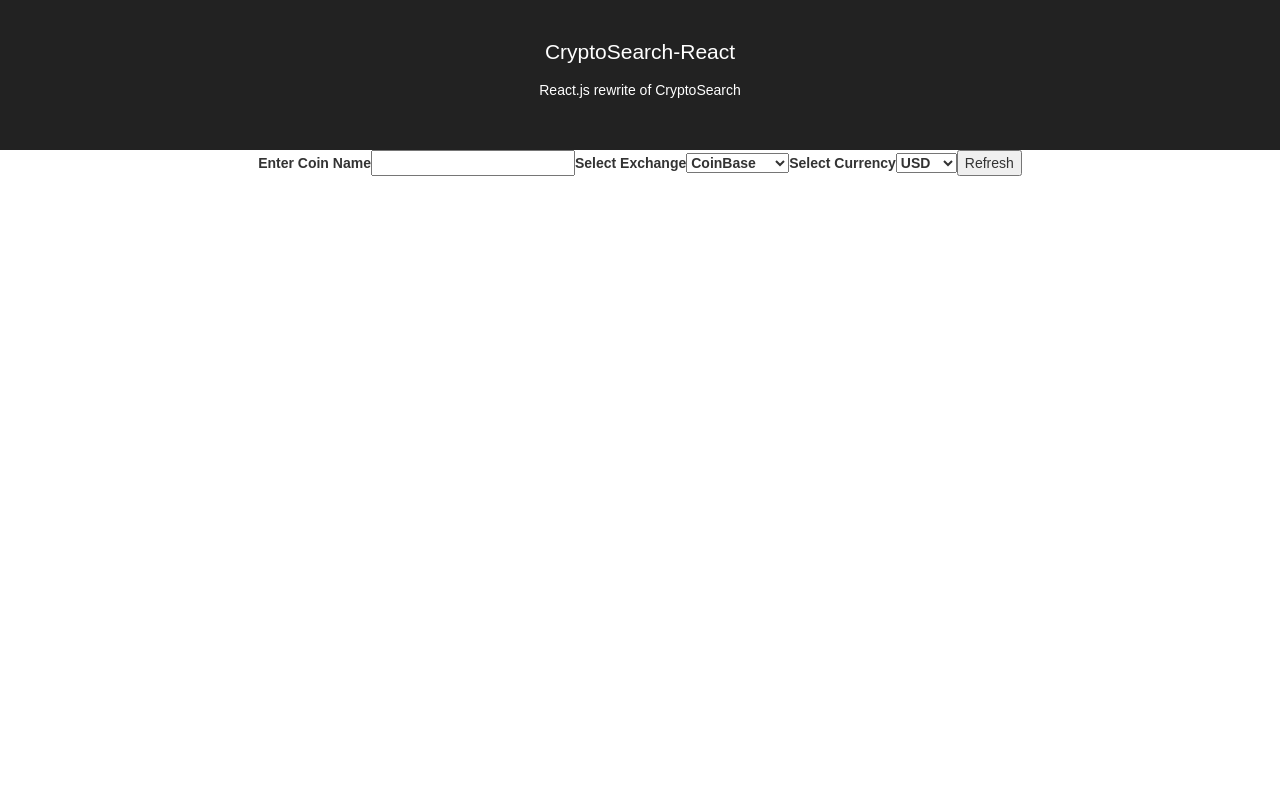
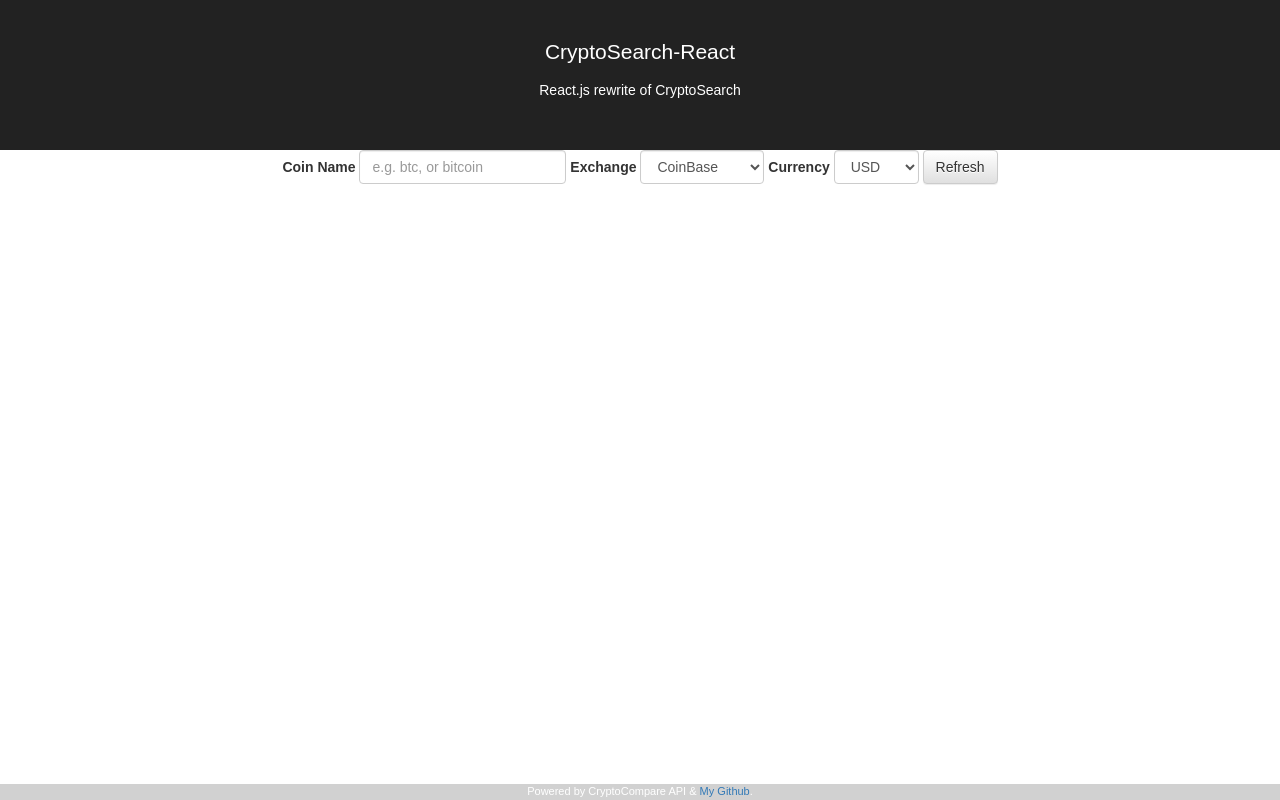
Before and after one commit to pixeltopic/CryptoSearch-React, a React (Create React App) app: page / in a window 1280 px wide. Built offline with nearby package versions, Linux system fonts and the light colour scheme; no server answers.

Commit message:
More Bootstrap
Added bootstrap to form and image.

```diff
--- a/src/App.css
+++ b/src/App.css
@@ -26,6 +26,19 @@
   font-size: large;
 }
 
+.App-footer {
+  position: fixed;
+  font-size: 11px;
+  left: 0;
+  bottom: 0;
+  width: 100%;
+  color: white;
+  text-align: center;
+  background-color: rgba(105,105,105,0.3);
+/*    background: rgba(255,255,255,0.1);*/
+/*    opacity: 1;*/
+}
+
 @keyframes App-logo-spin {
   from { transform: rotate(0deg); }
   to { transform: rotate(360deg); }
--- a/src/App.js
+++ b/src/App.js
@@ -43,6 +43,10 @@ class App extends Component {
                     () => {return this.state.inputFormData}
                 }/>
 
+                <footer className="App-footer">
+                    Powered by CryptoCompare API & <a href="https://github.com/pixeltopic">My Github</a>.
+                </footer>
+
             </div>
         );
     }
--- a/src/input_components/input_form.js
+++ b/src/input_components/input_form.js
@@ -1,4 +1,5 @@
-import React, {Component} from 'react';
+import React, {Component} from "react";
+import { Form, FormGroup, ControlLabel, FormControl, Button } from "react-bootstrap";
 
 class InputForm extends Component {
     constructor(props) {
@@ -72,44 +73,48 @@ class InputForm extends Component {
         return curDropdown;
     }
 
-    // TODO: use bootstrap to turn it into an inline form.
     render() {
+        // Renders an inline form via React-Bootstrap. "name" prop used for updating correct state.
         const exchangeSelection = this.exchangeInit();
         const curSelection = this.curInit();
 
         return (
-            <form
-            onSubmit={this.handleSubmit}>
-                <label>
-                    Enter Coin Name
-                    <input
+            <Form onSubmit={this.handleSubmit} inline>
+                <FormGroup controlId="formInlineName">
+                    <ControlLabel>Coin Name</ControlLabel>{' '}
+                    <FormControl
+                    type="text"
                     name="searchInput"
+                    placeholder="e.g. btc, or bitcoin"
                     value={this.state.searchInput}
-                    onChange={this.handleChange} />
-                </label>
+                    onChange={this.handleChange}
+                    />
+                </FormGroup>{' '}
 
-                <label>
-                    Select Exchange
-                    <select className="exchange_input"
+                <FormGroup controlId="formControlsSelect1">
+                    <ControlLabel>Exchange</ControlLabel>{' '}
+                    <FormControl
+                    componentClass="select"
                     name="exchangeInput"
                     value={this.state.exchangeInput}
                     onChange={this.handleChange}>
                         {exchangeSelection}
-                    </select>
-                </label>
+                    </FormControl>
+                </FormGroup>{' '}
 
-                <label>
-                    Select Currency
-                    <select className="cur_input"
+                <FormGroup controlId="formControlsSelect2">
+                    <ControlLabel>Currency</ControlLabel>{' '}
+                    <FormControl
+                    componentClass="select"
                     name="curInput"
                     value={this.state.curInput}
                     onChange={this.handleChange}>
-                        {curSelection}
-                    </select>
-                </label>
-            <input type="submit" value="Refresh" />
-            </form>
+                        {curSelection}>
+                    </FormControl>
+                </FormGroup>{' '}
 
+                <Button type="submit">Refresh</Button>
+            </Form>
         );
     }
 }
--- a/src/view_components/update_picture.js
+++ b/src/view_components/update_picture.js
@@ -1,5 +1,5 @@
 import React from "react";
-// import { Image } from "react-bootstrap";
+import { Thumbnail } from "react-bootstrap";
 
 const UpdatePicture = (props) => {
 
@@ -9,7 +9,8 @@ const UpdatePicture = (props) => {
     return (
         <div>
             {/* <Image src={props.pictureData} responsive />; */}
-            <img src={props.pictureData}/>
+            <Thumbnail href="#" alt="CoinLogo" src={props.pictureData} />
+            {/* <img src={props.pictureData} alt="CoinLogo"/> */}
         </div>
     );
 }
--- a/src/view_components/update_search_details.js
+++ b/src/view_components/update_search_details.js
@@ -15,9 +15,8 @@ const UpdateSearchDetails = (props) => {
         <div>
             <Panel>
                 <Panel.Body>
-
                     You are viewing <Label bsStyle="primary">{coinName}'s</Label>{' '} stats from the <Label bsStyle="info">{exchangeInput}</Label>{' '} exchange in <Label bsStyle="success">{curInput}</Label>{' '}.
-                    </Panel.Body>
+                </Panel.Body>
             </Panel>
         </div>
     );
--- a/src/view_components/update_stat_details.js
+++ b/src/view_components/update_stat_details.js
@@ -52,7 +52,7 @@ const UpdateStatDetails = (props) => {
                         <td>{timestamp_str}</td>
                     </tr>
                 </tbody>
-            </Table>;
+            </Table>
         </div>
     );
 }
```
Also changed, not shown: 1 other file (tests, documents, lock files or other folders).
